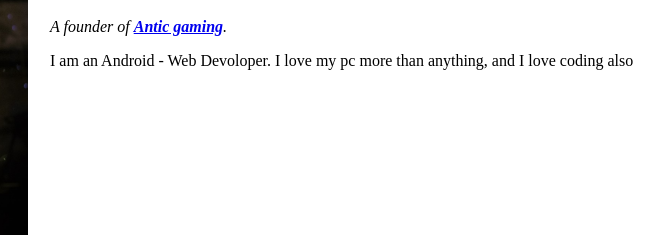
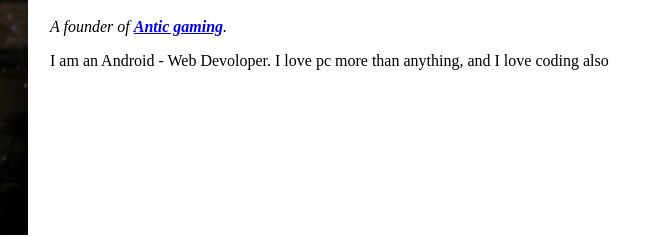
Before and after one commit to mahin57/Mahin-Project, a plain HTML site: page index.html in a window 1280 px wide. Shown: the part 244-481 px from the top of the page, 301-963 px from the left. Drawn offline with Linux system fonts and the light colour scheme.

Commit message:
Update index.html

```diff
--- a/index.html
+++ b/index.html
@@ -15,7 +15,7 @@
           <em> A founder of <strong><a href="https://www.youtube.com/channel/UCFwz3AJSSnOs2_Ogmdk_DJw">Antic gaming</a></strong>.</em>
         </p>
         <p>
-          I am an Android - Web Devoloper. I love my pc more than anything, and I love coding also
+          I am an Android - Web Devoloper. I love pc more than anything, and I love coding also
         </p></td>
     </tr>
   </table>
```
